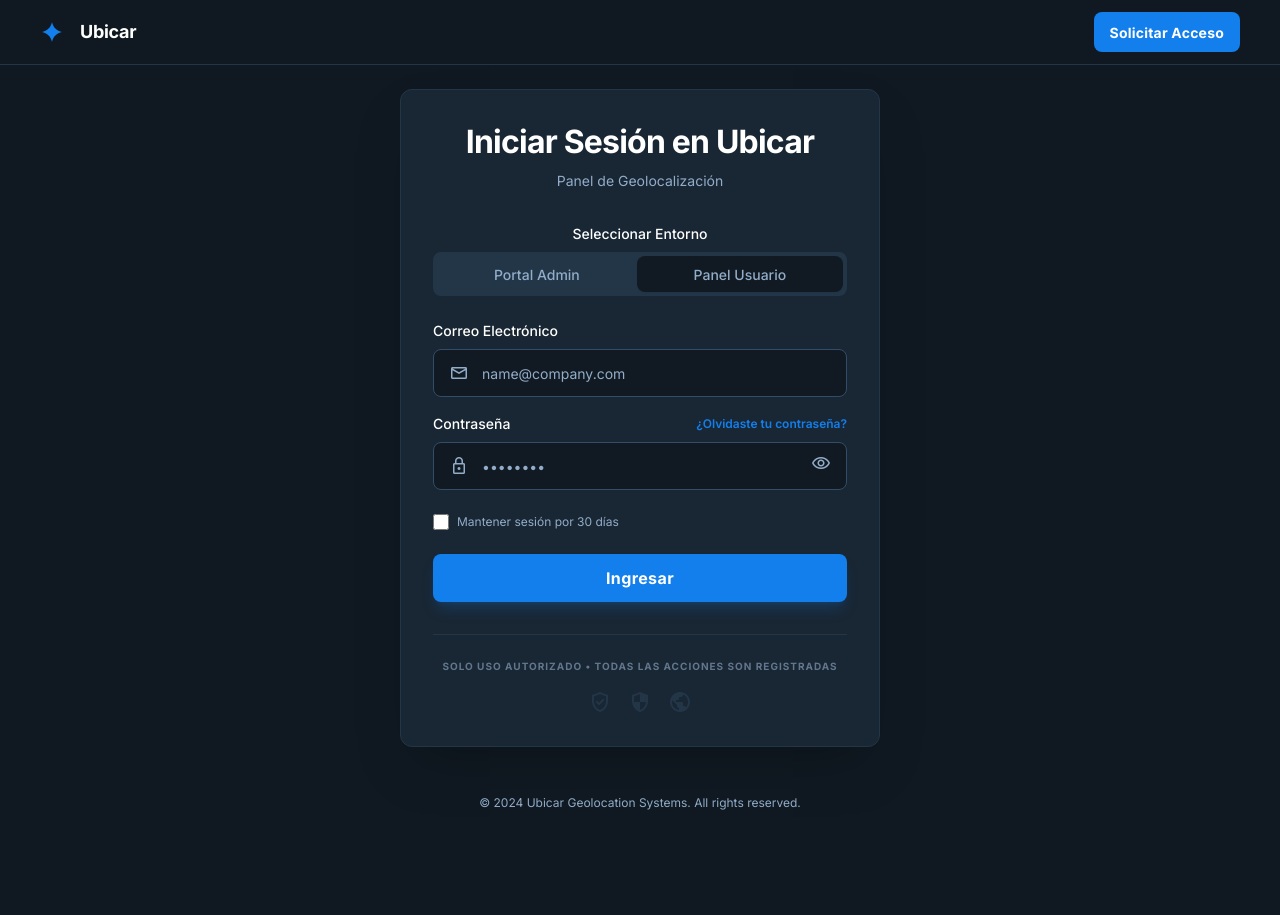
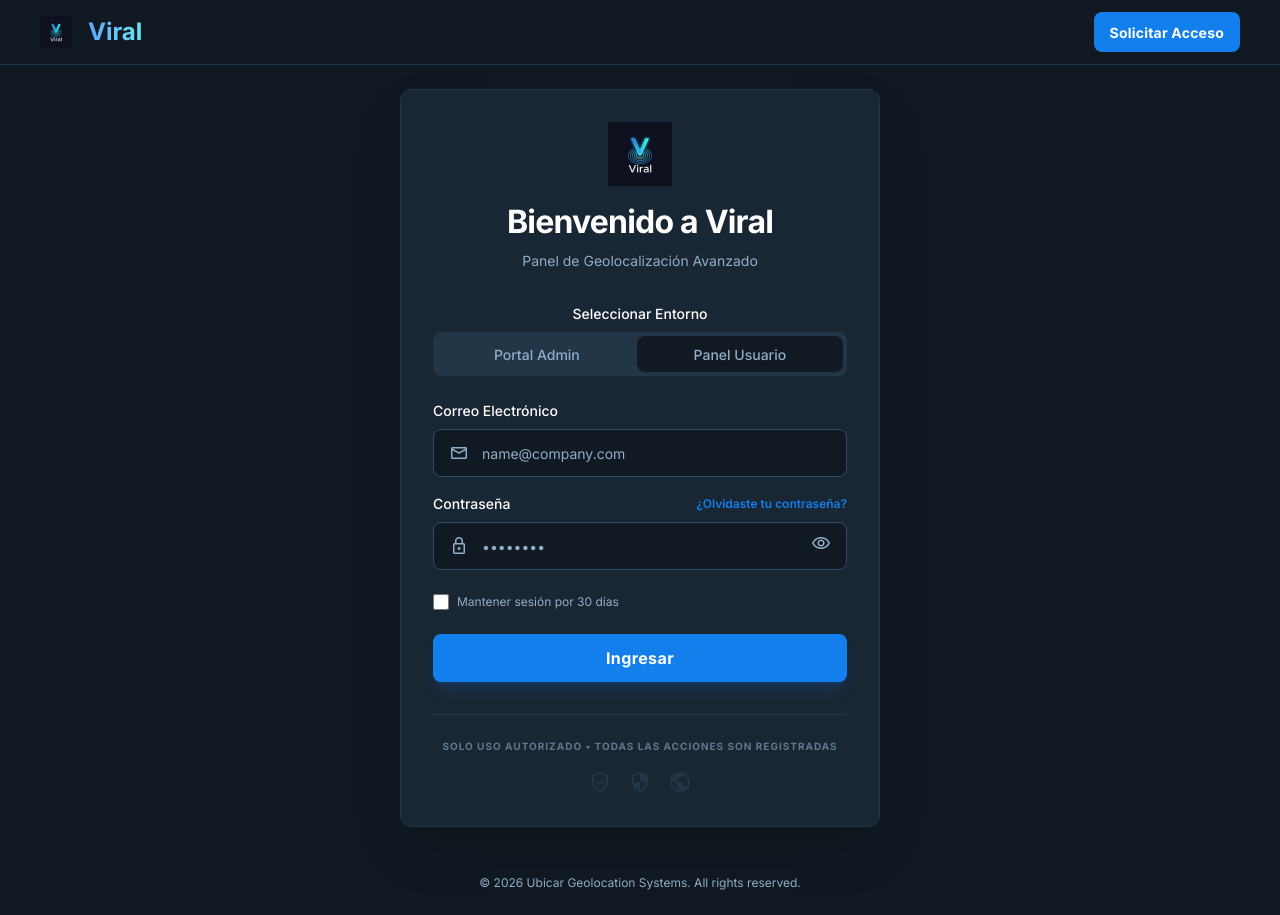
Before and after one commit to diclar747/folder, a React (Vite) app in the folder client/: page /login in a window 1280 px wide. Before the commit the page ends 835 px from the top, so only its background shows below. Built offline with nearby package versions, Linux system fonts and the light colour scheme.

Commit message:
Feat: Update Login page branding to Viral and copyright 2026

```diff
--- a/client/src/pages/Login.jsx
+++ b/client/src/pages/Login.jsx
@@ -2,6 +2,7 @@ import React, { useState } from 'react';
 import { useAuth } from '../contexts/AuthContext';
 import { useNavigate } from 'react-router-dom';
 import api from '../services/api';
+import viralLogo from '../assets/viral_logo.png';
 
 const Login = () => {
     const [email, setEmail] = useState('');
@@ -57,12 +58,8 @@ const Login = () => {
             {/* Top Navigation */}
             <header className="flex items-center justify-between whitespace-nowrap border-b border-solid border-[#e5e7eb] dark:border-[#233648] px-10 py-3 bg-white dark:bg-background-dark">
                 <div className="flex items-center gap-4 text-slate-900 dark:text-white">
-                    <div className="size-6 text-primary">
-                        <svg fill="none" viewBox="0 0 48 48" xmlns="http://www.w3.org/2000/svg">
-                            <path d="M24 4C25.7818 14.2173 33.7827 22.2182 44 24C33.7827 25.7818 25.7818 33.7827 24 44C22.2182 33.7827 14.2173 25.7818 4 24C14.2173 22.2182 22.2182 14.2173 24 4Z" fill="currentColor"></path>
-                        </svg>
-                    </div>
-                    <h2 className="text-slate-900 dark:text-white text-lg font-bold leading-tight tracking-[-0.015em]">Ubicar</h2>
+                    <img src={viralLogo} alt="Viral Logo" className="h-8 w-8 object-contain" />
+                    <h2 className="text-2xl font-bold bg-clip-text text-transparent bg-gradient-to-r from-blue-400 to-cyan-300">Viral</h2>
                 </div>
                 <button className="flex min-w-[84px] cursor-pointer items-center justify-center rounded-lg h-10 px-4 bg-primary text-white text-sm font-bold leading-normal tracking-[0.015em] hover:bg-primary/90 transition-colors">
                     <span className="truncate">Solicitar Acceso</span>
@@ -78,8 +75,11 @@ const Login = () => {
 
                     {/* Branding/Headline */}
                     <div className="text-center mb-8">
-                        <h1 className="text-slate-900 dark:text-white tracking-tight text-[32px] font-bold leading-tight pb-2">Iniciar Sesión en Ubicar</h1>
-                        <p className="text-slate-500 dark:text-[#92adc9] text-sm font-normal leading-normal">Panel de Geolocalización</p>
+                        <div className="flex justify-center mb-4">
+                            <img src={viralLogo} alt="Viral Logo" className="h-16 w-16 object-contain" />
+                        </div>
+                        <h1 className="text-slate-900 dark:text-white tracking-tight text-[32px] font-bold leading-tight pb-2">Bienvenido a Viral</h1>
+                        <p className="text-slate-500 dark:text-[#92adc9] text-sm font-normal leading-normal">Panel de Geolocalización Avanzado</p>
                     </div>
 
                     {/* Error Notification */}
@@ -172,7 +172,7 @@ const Login = () => {
 
             {/* Page Footer */}
             <footer className="p-6 text-center text-slate-500 dark:text-[#92adc9] text-xs">
-                <p>© 2024 Ubicar Geolocation Systems. All rights reserved.</p>
+                <p>© 2026 Ubicar Geolocation Systems. All rights reserved.</p>
             </footer>
         </div>
     );
```
